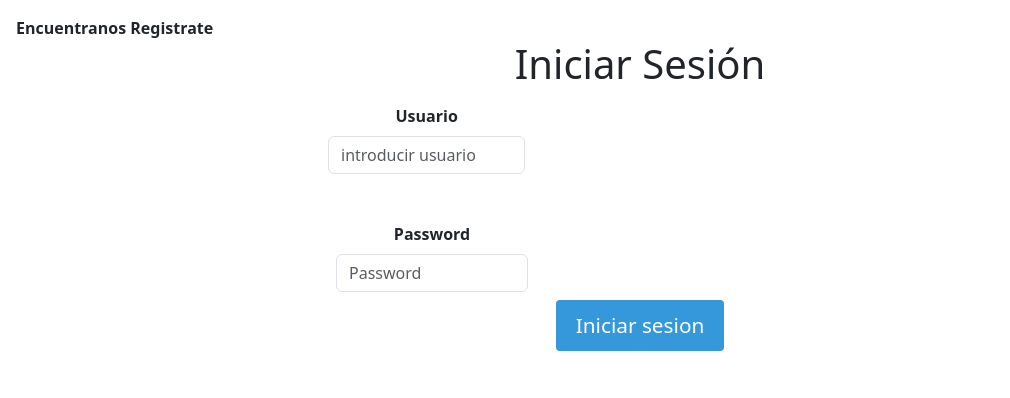
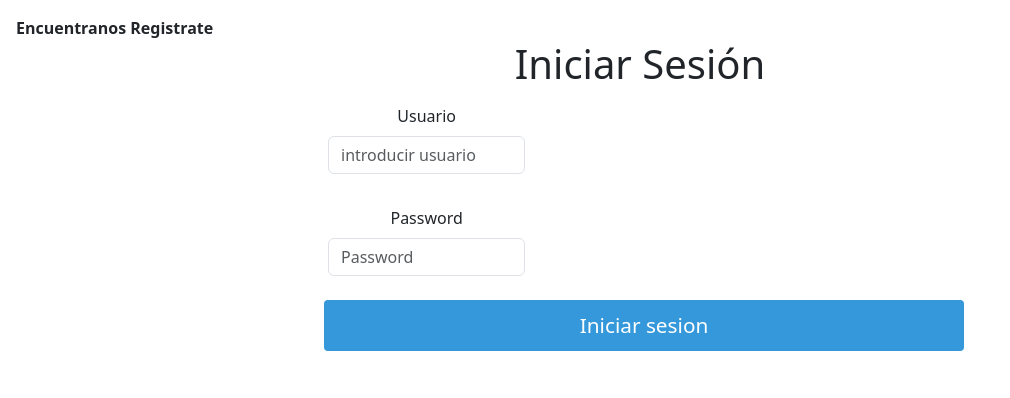
Before and after one commit to AngelAlvarezphp/TFG, a PHP site: page / in a window 1280 px wide. Shown: the top 398 px of the page, without its empty margins (0-1010 px from the left). Run offline with PHP 8.4, Linux system fonts and the light colour scheme; data that the repository does not hold is empty; some libraries are stand-ins or nearby versions.

Commit message:
correccion label for

```diff
--- a/vista/login_vista.php
+++ b/vista/login_vista.php
@@ -14,7 +14,7 @@ require_once("controlador/usuarios_controlador.php");
     <h1 class=''>Iniciar Sesión</h1>
         <form class="row g-3 needs-validation" id="usuariosForm"  method='POST'>
             <div class="col-md-4">
-                <label for="usuario" class="form-label"> <b>Usuario</label>
+                <label for="nombre" class="form-label">Usuario</label>
                 <input type="text" class="form-control " id="nombre" name='usuario' placeholder="introducir usuario" required/>
             </div>
 
```
